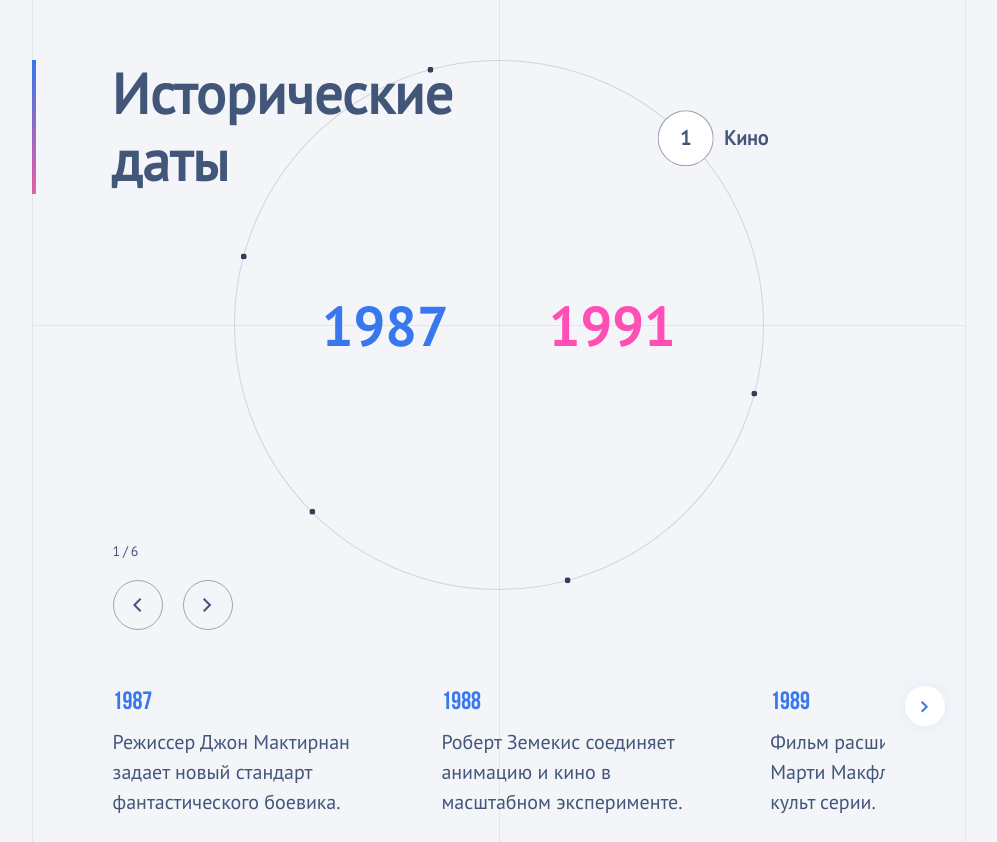
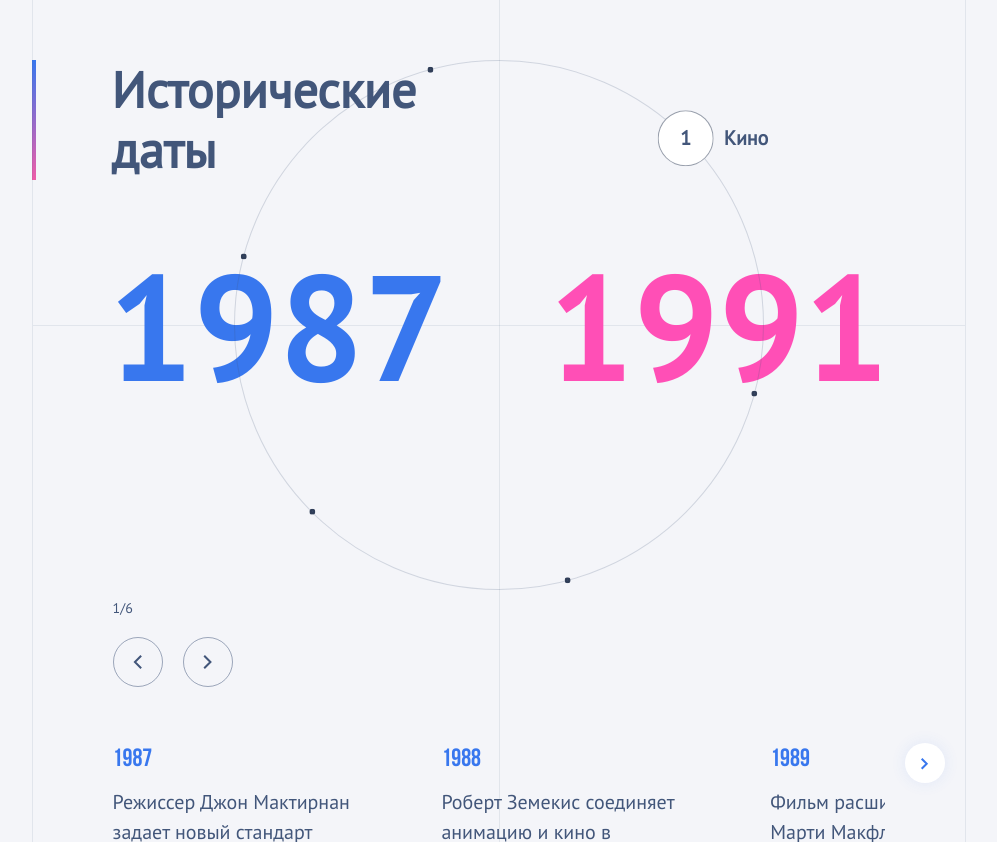
Before and after one commit to Mikhail-Novikov/timeline-historical-dates, a React app: page / in a window 1280 px wide. Shown: the part 110-952 px from the top of the page, without its empty margins (186-1183 px from the left). Built offline with nearby package versions, Linux system fonts and the light colour scheme.

Commit message:
upd: mobile draft

```diff
--- a/src/components/TimelineBlock/TimelineBlock.scss
+++ b/src/components/TimelineBlock/TimelineBlock.scss
@@ -1,9 +1,10 @@
 .timeline {
-  border-color: var(--timeline-border);
-  border-style: solid;
-  border-width: 0 1px;
+  display: flex;
+  flex-direction: column;
+  justify-content: space-between;
+  flex-grow: 2;
   position: relative;
-  padding: 170px 80px 20px;
+  padding: 60px 0 13px;
   width: min(1440px, 100%);
 }
 
@@ -12,43 +13,16 @@
   flex-direction: column;
   isolation: isolate;
 
-  &::after,
-  &::before {
-    content: '';
+  &__title {
     position: absolute;
-    background-color: var(--timeline-border);
-  }
-
-  &::after {
-    width: 1px;
-    top: 0;
-    bottom: 0;
-    left: 50%;
-  }
-
-  &::before {
-    height: 1px;
+    top: 60px;
     left: 0;
-    right: 0;
-    margin-top: 265px;
-  }
-}
-
-.timeline-block__header {
-  position: relative;
-}
-
-.timeline-block__title {
-  position: absolute;
-  top: 170px;
-  left: 80px;
     margin: 0;
     color: var(--black-blue);
     font-family: PT Sans;
-  font-size: 56px;
+    font-size: 20px;
     font-weight: 700;
     line-height: 120%;
-  letter-spacing: 0%;
     text-align: left;
 
     &::before {
@@ -56,51 +30,26 @@
       position: absolute;
       top: 0;
       bottom: 0;
-    left: -80px;
+      display: none;
+      left: -16px;
       width: 4px;
       background-image: linear-gradient(to bottom, #3877EE, #EF5DA8);
     }
   }
 
-.timeline-block__badge {
-  display: inline-flex;
-  align-items: center;
-  gap: 0.8rem;
-  border-radius: 999px;
-  background: rgba(31, 107, 255, 0.08);
-  padding: 0.5rem 1.5rem;
+  &__header {
+    position: relative;
+    flex-grow: 2;
   }
 
-.timeline-block__badge-index {
-  width: 2.5rem;
-  height: 2.5rem;
-  border-radius: 50%;
-  background: #fff;
-  color: var(--timeline-blue);
-  display: inline-flex;
-  justify-content: center;
-  align-items: center;
-  font-weight: 700;
-  font-size: 1rem;
-  box-shadow: inset 0 0 0 1px rgba(31, 107, 255, 0.2);
-}
-
-.timeline-block__badge-text {
-  font-size: 1rem;
-  font-weight: 600;
-  color: var(--black-blue);
-}
-
-.timeline-block__orbit {
-  aspect-ratio: 1;
-  align-self: center;
+  &__orbit {
     --orbit-rotation: 0deg;
-  width: min(530px, 90vw);
     position: relative;
     z-index: 2;
   }
 
-.timeline-block__orbit-track {
+  &__orbit-track {
+    display: none;
     position: absolute;
     inset: 0;
     border-radius: 50%;
@@ -110,17 +59,16 @@
     z-index: 2;
   }
 
-.timeline-block__years {
-  position: absolute;
+  &__years {
     display: flex;
-  align-items: center;;
+    align-items: center;
     justify-content: center;
-  gap: 100px;
+    gap: 45px;
     height: 100%;
     width: 100%;
   }
 
-.timeline-block__year {
+  &__year {
     font-size: 56px;
     font-family: 'PT Sans Bold';
     font-weight: 700;
@@ -128,15 +76,15 @@
     color: var(--black-blue);
   }
 
-.timeline-block__year--from {
+  &__year--from {
     color: var(--timeline-blue);
   }
 
-.timeline-block__year--to {
+  &__year--to {
     color: var(--timeline-pink);
   }
 
-.timeline-block__orbit-marker {
+  &__orbit-marker {
     font-family: 'PT Sans';
     font-size: 20px;
     font-weight: 400;
@@ -155,7 +103,7 @@
     transform: rotate(calc(-1 * var(--orbit-rotation))) !important;
   }
 
-.timeline-block__orbit-marker:not(.is-active) span {
+  &__orbit-marker:not(.is-active) span {
     display: inline-flex;
     background-color: #303E58;
     justify-content: center;
@@ -168,7 +116,7 @@
     will-change: transform, background-color, border;
   }
 
-.timeline-block__orbit-marker.is-active {
+  &__orbit-marker.is-active {
     box-shadow: inset 0 0 0 1px var(--timeline-marker);
     background-color: #ffffff;
     cursor: default;
@@ -179,7 +127,7 @@
     }
   }
 
-.timeline-block__marker-category {
+  &__marker-category {
     position: absolute;
     left: calc(100% + 10px);
     top: 50%;
@@ -193,32 +141,44 @@
     transition: opacity .3s ease, transform .3s ease;
   }
 
-.timeline-block__marker-category.is-visible {
+  &__marker-category.is-visible {
     opacity: 1;
   }
 
-.timeline-block__period-controls {
-  display: flex;
-  flex-direction: column;
-  gap: 20px;
-  position: absolute;
-  bottom: 255px;
-}
-
-.timeline-block__counter {
+  &__category-mobile {
+    display: block;
     font-size: 14px;
-  letter-spacing: 0.2em;
+    font-family: 'PT Sans Bold';
+    font-weight: 700;
     color: var(--black-blue);
   }
 
-.timeline-block__nav-group {
+  &__period-controls {
+    display: flex;
+    flex-direction: column;
+    gap: 10px;
+    position: absolute;
+    bottom: 14px;
+    z-index: 2;
+
+    svg {
+      width: 6px;
+    }
+  }
+
+  &__counter {
+    font-size: 14px;
+    color: var(--black-blue);
+  }
+
+  &__nav-group {
     display: inline-flex;
     gap: 20px;
   }
 
-.timeline-block__nav-button {
-  width: 50px;
-  height: 50px;
+  &__nav-button {
+    width: 25px;
+    height: 25px;
     border-radius: 50%;
     border: 1px solid var(--black-blue-05);
     background: transparent;
@@ -231,23 +191,4 @@
       background: var(--timeline-white);
     }
   }
-
-
-@media (max-width: 768px) {
-  .timeline-block {
-    border-radius: 24px;
-    padding: 1.5rem;
 }
-
-  .timeline-block__years {
-    flex-direction: column;
-    justify-content: center;
-    gap: 1.5rem;
-    padding: 0;
-  }
-
-  .timeline-block__period-controls {
-    flex-direction: column;
-    align-items: flex-start;
-  }
-}
--- a/src/components/TimelineBlock/TimelineBlock.tsx
+++ b/src/components/TimelineBlock/TimelineBlock.tsx
@@ -3,12 +3,16 @@ import { gsap } from "gsap";
 import "swiper/css";
 import "swiper/css/navigation";
 import "./TimelineBlock.scss";
+import "./TimelineBlockMobile.scss";
 
 import type { TimelinePeriod } from "@/data/timelineData";
 import { TimelineBlockSlider } from "@/components/TimelineBlockSlider/TimelineBlockSlider";
 
 import useYearTweens from "@/hooks/useYearTweens";
-import { MARKER_ANIMATION_DURATION, MARKER_SCALE_COEFFICIENT } from "@/constants/";
+import {
+  MARKER_ANIMATION_DURATION,
+  MARKER_SCALE_COEFFICIENT,
+} from "@/constants/";
 import useMarkerOrbit from "@/hooks/useMarkerOrbit";
 
 type TimelineBlockProps = {
@@ -28,7 +32,9 @@ const formatCounter = (value: number) => value.toString();
 
 const TimelineBlock: React.FC<TimelineBlockProps> = ({ periods }) => {
   const [activeIndex, setActiveIndex] = useState(0);
-  const [visibleCategoryIndex, setVisibleCategoryIndex] = useState<number | null>(null);
+  const [visibleCategoryIndex, setVisibleCategoryIndex] = useState<
+    number | null
+  >(null);
   const blockRef = useRef<HTMLDivElement>(null);
   const orbitTrackRef = useRef<HTMLDivElement>(null);
   const fromYearRef = useRef<HTMLSpanElement>(null);
@@ -53,17 +59,13 @@ const TimelineBlock: React.FC<TimelineBlockProps> = ({ periods }) => {
         label: formatCounter(index + 1),
         angle: baseAngle,
         left: `${x}%`,
-        top: `${y}%`
+        top: `${y}%`,
       };
     });
   }, [periods, total]);
 
-  useMarkerOrbit(
-    activeIndex,
-    basePoints,
-    orbitTrackRef,
-    markerSpanRefs,
-    () => setVisibleCategoryIndex(activeIndex)
+  useMarkerOrbit(activeIndex, basePoints, orbitTrackRef, markerSpanRefs, () =>
+    setVisibleCategoryIndex(activeIndex)
   );
 
   // Хук анимирует заголовки годов при смене активного периода
@@ -71,9 +73,8 @@ const TimelineBlock: React.FC<TimelineBlockProps> = ({ periods }) => {
     fromYearRef,
     toYearRef,
     startYear: activePeriod.startYear,
-    endYear: activePeriod.endYear
+    endYear: activePeriod.endYear,
   });
-
 
   const handlePrevPeriod = () => {
     setActiveIndex((prev) => (prev - 1 + total) % total);
@@ -90,18 +91,18 @@ const TimelineBlock: React.FC<TimelineBlockProps> = ({ periods }) => {
     if (isHovering) {
       gsap.to(span, {
         scale: 1,
-        backgroundColor: '#ffffff',
-        border: 'none',
+        backgroundColor: "#ffffff",
+        border: "none",
         duration: MARKER_ANIMATION_DURATION,
-        ease: 'power1.in'
+        ease: "power1.in",
       });
     } else {
       gsap.to(span, {
         scale: MARKER_SCALE_COEFFICIENT,
-        backgroundColor: '#303E58',
-        border: 'none',
+        backgroundColor: "#303E58",
+        border: "none",
         duration: MARKER_ANIMATION_DURATION,
-        ease: 'power1.in'
+        ease: "power1.in",
       });
     }
   };
@@ -160,7 +161,6 @@ const TimelineBlock: React.FC<TimelineBlockProps> = ({ periods }) => {
         </div>
       </div>
 
-
       <div className="timeline-block__period-controls">
         <div className="timeline-block__counter">
           {formatCounter(activeIndex + 1)}/{formatCounter(total)}
@@ -209,7 +209,7 @@ const TimelineBlock: React.FC<TimelineBlockProps> = ({ periods }) => {
         </div>
       </div>
 
-      <TimelineBlockSlider activeIndex={activeIndex} periods={periods} />
+      <TimelineBlockSlider activeIndex={activeIndex} periods={periods} category={activePeriod.category} />
     </section>
   );
 };
--- /dev/null
+++ b/src/components/TimelineBlock/TimelineBlockMobile.scss
@@ -0,0 +1,163 @@
+@media screen and (min-width: 577px) {
+  .timeline {
+    border-color: var(--timeline-border);
+    border-style: solid;
+    border-width: 0 1px;
+    padding: 32px;
+    flex-grow: 0;
+  }
+
+  .timeline-block {
+    &__orbit {
+      align-self: center;
+      aspect-ratio: 1;
+      width: min(360px, 90vw);
+    }
+
+    &__orbit-track {
+      display: block;
+    }
+
+    &::after,
+    &::before {
+      content: "";
+      position: absolute;
+      background-color: var(--timeline-border);
+    }
+
+    &::after {
+      width: 1px;
+      top: 0;
+      bottom: 0;
+      left: 50%;
+    }
+
+    &::before {
+      height: 1px;
+      left: 0;
+      right: 0;
+      margin-top: 180px;
+    }
+
+    &__title {
+      font-size: 22px;
+      left: 26px;
+      top: 50px;
+
+      &::before {
+        content: "";
+        left: -26px;
+        display: block;
+      }
+    }
+
+    &__header {
+      flex-grow: 0;
+    }
+
+    &__category-mobile {
+      display: none;
+    }
+
+    &__years {
+      gap: 50px;
+      position: absolute;
+    }
+
+    &__year {
+      font-size: 80px;
+    }
+
+    &__period-controls {
+      gap: 20px;
+      bottom: 255px;
+    }
+  }
+}
+
+@media screen and (min-width: 769px) {
+  .timeline {
+    padding: 170px 80px 20px;
+  }
+
+  .timeline-block {
+    &__title {
+      font-size: 28px;
+      left: 26px;
+      top: 170px;
+
+      &::before {
+        left: -26px;
+      }
+    }
+
+    &__years {
+      gap: 100px;
+    }
+
+    &__year {
+      font-size: 100px;
+    }
+
+    &::before {
+      margin-top: 265px;
+    }
+
+    &__orbit {
+      width: min(530px, 90vw);
+    }
+
+    &__nav-button {
+      width: 50px;
+      height: 50px;
+
+      svg {
+        width: 18px;
+      }
+    }
+  }
+}
+
+@media screen and (min-width: 900px) {
+  .timeline-block {
+    &__title {
+      font-size: 38px;
+      left: 30px;
+
+      &::before {
+        left: -30px;
+      }
+    }
+
+    &__year {
+      font-size: 150px;
+    }
+  }
+}
+
+@media screen and (min-width: 1181px) {
+  .timeline-block {
+    &__title {
+      font-size: 50px;
+
+      left: 80px;
+
+      &::before {
+        left: -80px;
+      }
+    }
+  }
+}
+
+@media screen and (min-width: 1401px) {
+  .app-shell {
+    padding-left: 10%;
+    padding-right: 5%;
+  }
+
+  .timeline-block {
+    &__title {
+      font-size: 56px;
+    }
+  }
+}
--- a/src/components/TimelineBlockSlider/TimelineBlockSlider.scss
+++ b/src/components/TimelineBlockSlider/TimelineBlockSlider.scss
@@ -1,16 +1,25 @@
 .timeline-block__slider {
   display: flex;
   flex-direction: column;
-  gap: 100px;
+  gap: 20px;
+  margin-top: 57px;
+  margin-left: -20px;
+  margin-right: -20px;
+  border-top: 1px solid var(--timeline-border-gray);
 
   .swiper {
     width: 100%;
-    height: 175px;
+    height: 235px;
+
+
+    .swiper-pagination-bullet-active {
+      background: var(--black-blue, #000000);
+    }
   }
 
   .timeline-block__slider-nav {
     position: absolute;
-    display: flex;
+    display: none;
     gap: 0.75rem;
     justify-content: space-between;
     left: -60px;
@@ -55,18 +64,18 @@
     min-height: 155px;
     display: flex;
     flex-direction: column;
-    gap: 0.75rem;
+    gap: 15px;
 
     &-year {
       font-family: 'Bebas Neue Cyrillic', system-ui;
-      font-size: 25px;
+      font-size: 16px;
       font-weight: 400;
       color: var(--timeline-blue);
       text-transform: uppercase;
     }
 
     &-text {
-      font-size: 20px;
+      font-size: 14px;
       margin: 0;
       color: var(--black-blue);
       line-height: 1.5;
@@ -79,18 +88,4 @@
     }
   }
 
-  @media (max-width: 768px) {
-    height: auto;
-    gap: 0.75rem;
-
-    .timeline-block__slider-headline {
-      gap: 0.5rem;
-      align-items: flex-start;
-    }
-
-    .timeline-block__card {
-      min-height: 120px;
-      padding: 1rem;
-    }
-  }
 }
--- a/src/components/TimelineBlockSlider/TimelineBlockSlider.tsx
+++ b/src/components/TimelineBlockSlider/TimelineBlockSlider.tsx
@@ -1,21 +1,25 @@
 import React, { useEffect, useRef } from "react";
 import { Swiper, SwiperSlide } from "swiper/react";
-import { Navigation } from "swiper/modules";
+import { Navigation, Pagination } from "swiper/modules";
 import type { Swiper as SwiperClass } from "swiper/types";
 import { gsap } from "gsap";
 import "swiper/css";
 import "swiper/css/navigation";
+import "swiper/css/pagination";
 import "./TimelineBlockSlider.scss";
+import "./TimelineBlockSliderMobile.scss";
 import type { TimelinePeriod } from "@/data/timelineData";
 
 type TimelineBlockSliderProps = {
   activeIndex: number;
   periods: TimelinePeriod[];
+  category?: string;
 };
 
 export const TimelineBlockSlider: React.FC<TimelineBlockSliderProps> = ({
   activeIndex = 0,
   periods,
+  category,
 }) => {
   const sliderPrevRef = useRef<HTMLButtonElement>(null);
   const sliderNextRef = useRef<HTMLButtonElement>(null);
@@ -71,6 +75,8 @@ export const TimelineBlockSlider: React.FC<TimelineBlockSliderProps> = ({
   }, [activePeriod.id]);
 
   return (
+    <div>
+      <h2 className="timeline-block__category-mobile">{category}</h2>
       <div className="timeline-block__slider">
         <div className="timeline-block__slider-headline">
           <div className="timeline-block__slider-nav">
@@ -119,7 +125,7 @@ export const TimelineBlockSlider: React.FC<TimelineBlockSliderProps> = ({
         <Swiper
           ref={sliderContainerRef}
           key={activePeriod.id}
-        modules={[Navigation]}
+          modules={[Navigation, Pagination]}
           onSwiper={(swiper) => {
             swiperInstance.current = swiper;
           }}
@@ -127,23 +133,33 @@ export const TimelineBlockSlider: React.FC<TimelineBlockSliderProps> = ({
             prevEl: sliderPrevRef.current,
             nextEl: sliderNextRef.current,
           }}
+          pagination={{ clickable: true }}
           watchOverflow
-        slidesPerView={1.2}
           spaceBetween={50}
           breakpoints={{
-          320: { slidesPerView: 1.5 },
-          768: { slidesPerView: 2.5 },
-          1400: { slidesPerView: 3.5 },
+            320: {
+              slidesPerView: 1.5,
+              pagination: { enabled: true, clickable: true },
+              slidesOffsetBefore: 20
+            },
+            577: { slidesPerView: 2.5, pagination: { enabled: false } },
+            1400: { slidesPerView: 3.5, pagination: { enabled: false } },
           }}>
           {activePeriod.events.map((event) => (
-          <SwiperSlide key={`${activePeriod.id}-${event.year}-${event.title}`}>
+            <SwiperSlide
+              key={`${activePeriod.id}-${event.year}-${event.title}`}>
               <article className="timeline-block__card">
                 <data className="timeline-block__card-year">{event.year}</data>
-              <p className="timeline-block__card-text" title={event.description}>{event.description}</p>
+                <p
+                  className="timeline-block__card-text"
+                  title={event.description}>
+                  {event.description}
+                </p>
               </article>
             </SwiperSlide>
           ))}
         </Swiper>
       </div>
+    </div>
   );
 };
--- /dev/null
+++ b/src/components/TimelineBlockSlider/TimelineBlockSliderMobile.scss
@@ -0,0 +1,41 @@
+@media screen and (min-width: 577px) {
+  .timeline-block__slider {
+    gap: 100px;
+    border-top: none;
+    margin-left: auto;
+    margin-right: auto;
+    .swiper {
+      height: 175px;
+    }
+
+    .timeline-block__card {
+      &-year {
+        font-size: 25px;
+      }
+
+      &-text {
+        font-size: 20px;
+      }
+    }
+
+    .timeline-block__slider-nav {
+      display: flex;
+    }
+  }
+}
+
+@media screen and (min-width: 769px) {
+  .timeline-block {}
+}
+
+@media screen and (min-width: 900px) {
+  .timeline-block {}
+}
+
+@media screen and (min-width: 1181px) {
+  .timeline-block {}
+}
+
+@media screen and (min-width: 1401px) {
+  .timeline-block {}
+}
--- a/src/index.tsx
+++ b/src/index.tsx
@@ -2,6 +2,7 @@ import React from 'react';
 import { createRoot } from 'react-dom/client';
 import App from './App';
 import './styles/global.scss';
+import './styles/mobile.scss';
 
 const container = document.getElementById('root');
 
--- a/src/styles/global.scss
+++ b/src/styles/global.scss
@@ -42,6 +42,7 @@
   --timeline-orbit: rgb(66, 86, 122, .2);
   --timeline-marker: rgba(48, 62, 88, .5);
   --timeline-border: rgba(66, 86, 122, .1);
+  --timeline-border-gray: #c7cdd9;
   --black-blue: #42567A;
   --black-blue-05:rgba(66, 86, 122, .5);
   --timeline-blue: #3877ee;
@@ -65,11 +66,11 @@ body {
 
 .app-shell {
   min-height: 100vh;
-  padding-left: 17%;
-  padding-right: 10%;
+  padding-left: 20px;
+  padding-right: 20px;
   display: flex;
   flex-direction: column;
-  justify-content: center;
+  justify-content: space-between;
   align-items: flex-start;
 }
 
--- /dev/null
+++ b/src/styles/mobile.scss
@@ -0,0 +1,24 @@
+@media screen and (min-width: 577px) {
+    .app-shell {
+      padding-left: 32px;
+      padding-right: 32px;
+      justify-content: center;
+    }
+
+}
+
+@media screen and (min-width: 769px) {
+    .app-shell {
+      padding-left: 5%;
+      padding-right: 5%;
+    }
+
+}
+
+@media screen and (min-width: 1181px) {
+    .app-shell {
+      padding-left: 17%;
+      padding-right: 10%;
+    }
+
+}
```
Lines whose indentation alone changed are shown as unchanged.
